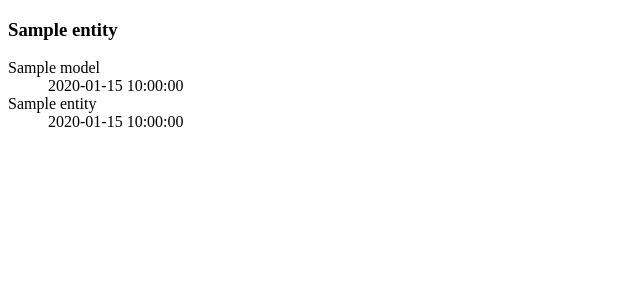
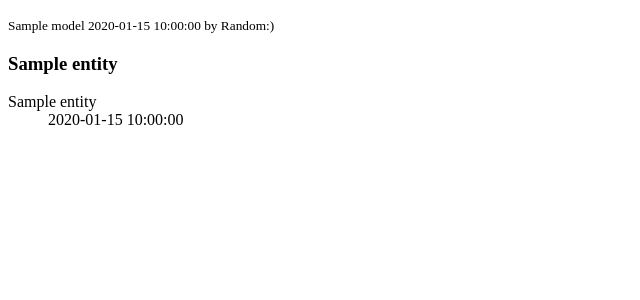
Before and after one commit to ArsenKh/testtask-entitieslist, a Yii app: the page made by views/default/_entity_view.php in a window 1280 px wide. Shown: the top 300 px of the page, without its empty margins (0-640 px from the left). Run offline with PHP 8.4 and a stand-in for Yii, Linux system fonts and the light colour scheme; the template is opened without the code that fills it: most values are stand-ins (such as "Sample title", 1, 10 or a date in 2020); data that the repository does not hold is empty; some libraries are stand-ins or nearby versions.

Commit message:
incapsulation issues

```diff
--- a/assets/css/style.css
+++ b/assets/css/style.css
@@ -2,8 +2,7 @@ nav > .container,
 .content-container {
 	max-width: 900px !important;
 }
-.list-item-view-wrapper {
-	margin-bottom: 10px;
+.list-item-view-wrapper > .list-item {
 	background-color: #ededed;
 	border-radius: 6px;
 }
--- a/components/AttributeHandler.php
+++ b/components/AttributeHandler.php
@@ -42,7 +42,7 @@ class AttributeHandler
     public function init()
     {
         $this->valueHandler = Yii::createObject([
-            'class' => '\\testtask\\entitieslist\\components\\ValueHandler',
+            'class' => $this->attributeModel->getValueHandler(),
             'attributeHandler' => $this,
         ]);
     }
--- a/views/default/_entity_view.php
+++ b/views/default/_entity_view.php
@@ -4,7 +4,10 @@ use yii\helpers\Url;
 
 $asset = testtask\entitieslist\EntitieslistAsset::register($this);
 ?>
-<div class="row">
+<p class="text-right">
+    <small><?= $model->getAttributeLabel('created_at'); ?> <?= $model->created_at ?> by Random:)</small>
+</p>
+<div class="row list-item">
     <div class="col-sm-4">
     <?php
     $entity = $model->entity;
@@ -28,11 +31,7 @@ $asset = testtask\entitieslist\EntitieslistAsset::register($this);
     <div class="col-sm-8">
         <h3 class="entity-title"><span class="glyphicon <?= $typeIconClass ?>" aria-hidden="true"></span> <?= $entity->name ?></h3>
         <div class="row">
-            <div class="col-sm-6">
-                <dl>
-                    <dt><?= $model->getAttributeLabel('created_at'); ?></dt>
-                    <dd><?= $model->created_at ?></dd>
-
+            <dl class="dl-horizontal">
                 <dt><?= $entity->getAttributeLabel('released_at'); ?></dt>
                 <dd><?= $entity->released_at ?></dd>
 
@@ -40,10 +39,7 @@ $asset = testtask\entitieslist\EntitieslistAsset::register($this);
                 <dt><?= $entityAttributes->getAttributeLabel('ended_at'); ?></dt>
                 <dd><?= $entityAttributes->ended_at ?></dd>
                 <?php endif; ?>
-                </dl>
-             </div>
-             <div class="col-sm-6">
-                 <dl>
+
                 <?php if($entity->type == 'event'): ?>
                 <dt><?= $entityAttributes->getAttributeLabel('place'); ?></dt>
                 <dd><?= $entityAttributes->place ?></dd>
@@ -57,4 +53,3 @@ $asset = testtask\entitieslist\EntitieslistAsset::register($this);
         </div>
     </div>
 </div>
-</div>
```
Also changed, not shown: components/EavModel.php (+0 -17 lines), models/EavAttribute.php (+10 -0 lines). Lines whose indentation alone changed are shown as unchanged.
